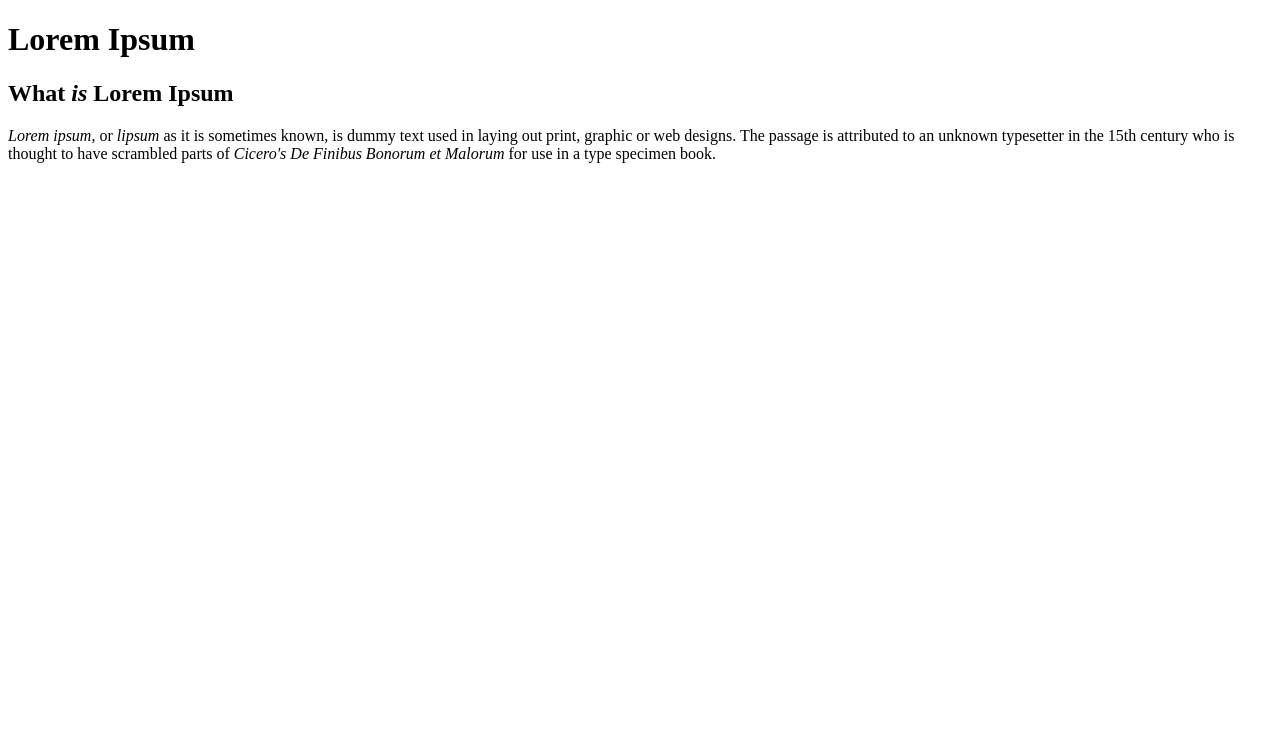
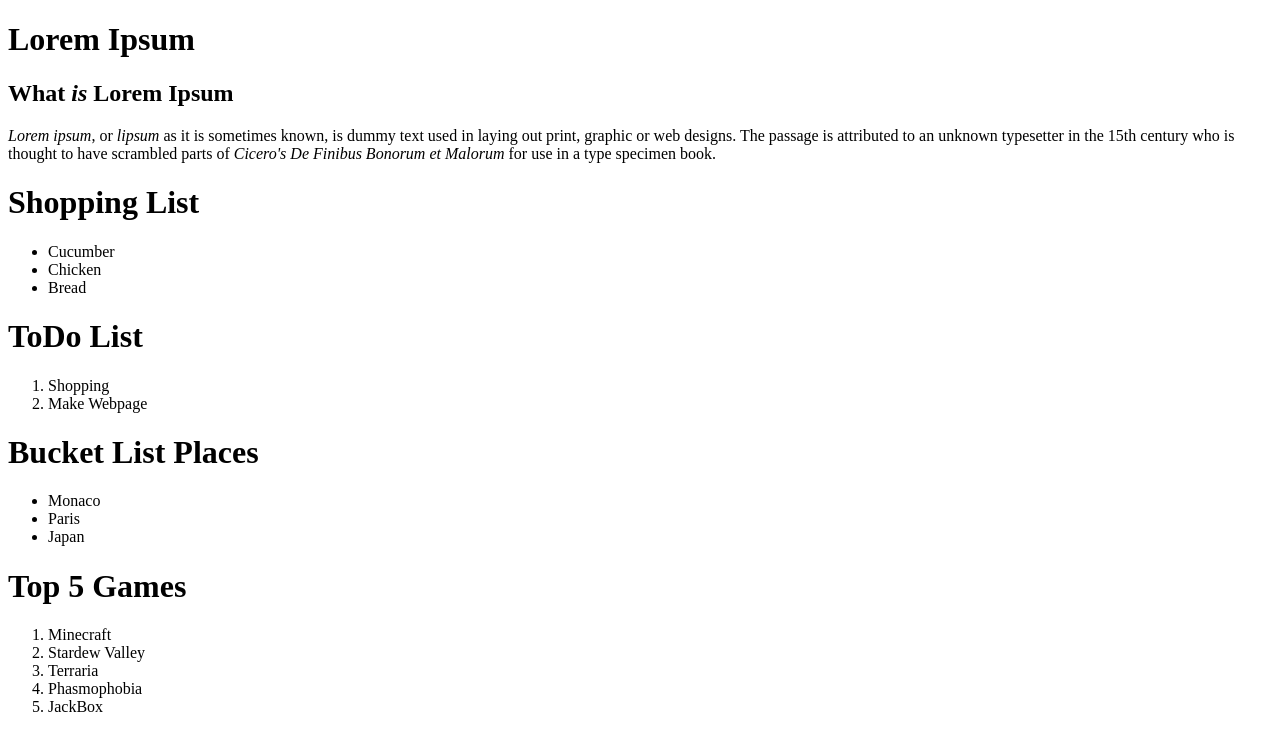
Before and after one commit to bwifo/git_test, a plain HTML site: page html_boilerplate/index.html in a window 1280 px wide. Drawn offline with Linux system fonts and the light colour scheme.

Commit message:
More Html

```diff
--- a/html_boilerplate/index.html
+++ b/html_boilerplate/index.html
@@ -17,5 +17,34 @@
         <em>Cicero's De Finibus Bonorum et Malorum</em> for use in a type specimen book.</p>
     <!-- <strong> makes things bold <b> also works-->
 
+    <h1>Shopping List</h1>
+    <ul> <!-- <ul> makes unordered list with bullet points -->
+        <li>Cucumber</li> <!-- <li> makes an item in the list-->
+        <li>Chicken</li>
+        <li>Bread</li>
+    </ul>
+
+    <h1>ToDo List</h1>
+    <ol> <!-- <ol> makes ordered list with numbers points -->
+        <li>Shopping</li>
+        <li>Make Webpage</li>
+    </ol>
+
+    <h1>Bucket List Places</h1>
+    <ul>
+        <li>Monaco</li>
+        <li>Paris</li>
+        <li>Japan</li>
+    </ul>
+
+    <h1>Top 5 Games</h1>
+    <ol>
+        <li>Minecraft</li>
+        <li>Stardew Valley</li>
+        <li>Terraria</li>
+        <li>Phasmophobia</li>
+        <li>JackBox</li>
+    </ol>
+
 </body>
 </html>
```
Also changed, not shown: html_boilerplate/odin_links_and_images/index.html (added, +15 -0 lines), html_boilerplate/odin_links_and_images/pages/about.html (added, +14 -0 lines), html_boilerplate/odin_links_and_images/images/dog.jpg (added).
